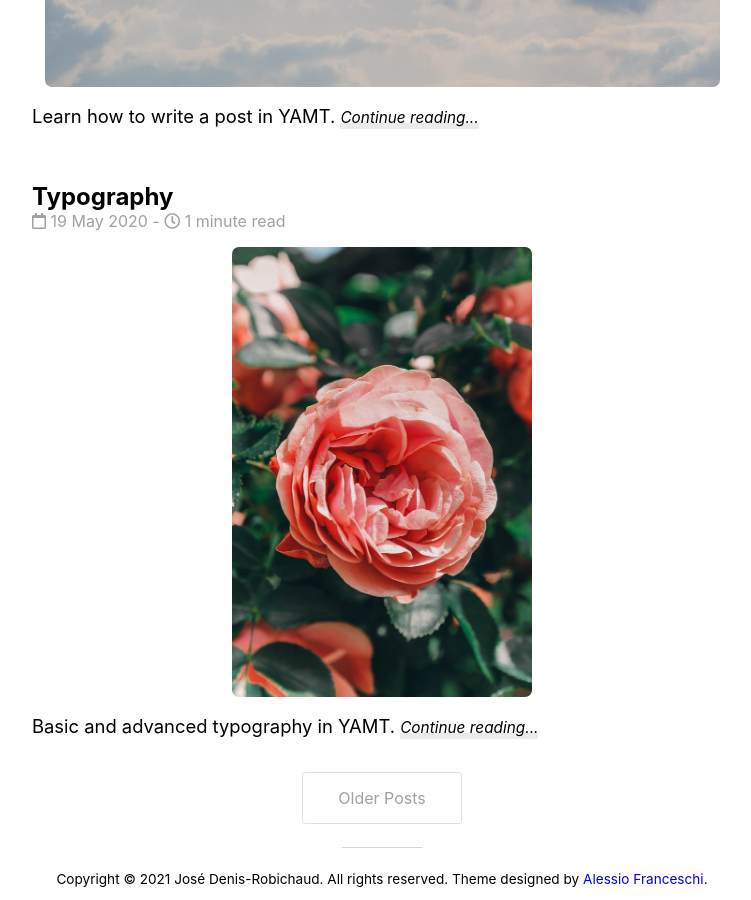
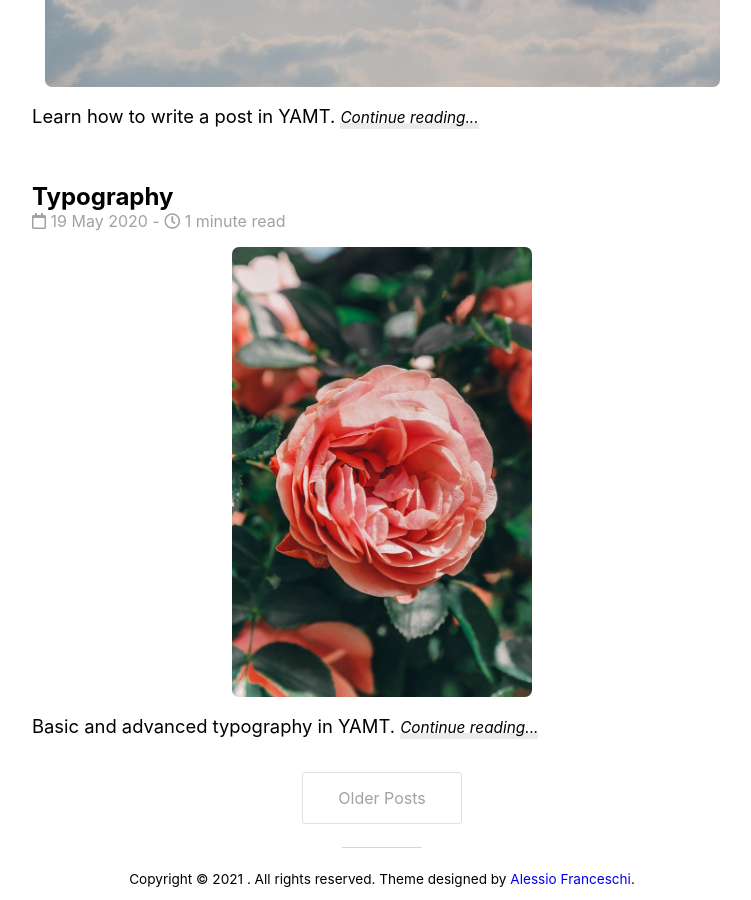
Before and after one commit to PandaSekh/Jekyll-YAMT, a Jekyll site: the page built from index.html, in a window 1280 px wide and 900 px high, scrolled down 1073 px. Shown: the whole window, without its empty margins (258-1009 px from the left). Built offline with Jekyll 4.4.1, drawn with Linux system fonts in a browser that asks for light colours; nearby versions of some CDN libraries; the list of posts is cut into pages by our own code.

Commit message:
Update footer.html

```diff
--- a/_includes/footer.html
+++ b/_includes/footer.html
@@ -1,3 +1,3 @@
 <footer class= "footer">
-    <p>Copyright © {{ 'now' | date: "%Y" }} {{site.author.name}}. All rights reserved. Theme designed by <a href="https://alessiofranceschi.me/">Alessio Franceschi</a>.</p>
+    <p>Copyright © {{ 'now' | date: "%Y" }} {{José Denis-Robichaud}}. All rights reserved. Theme designed by <a href="https://alessiofranceschi.me/">Alessio Franceschi</a>.</p>
 </footer>
```
